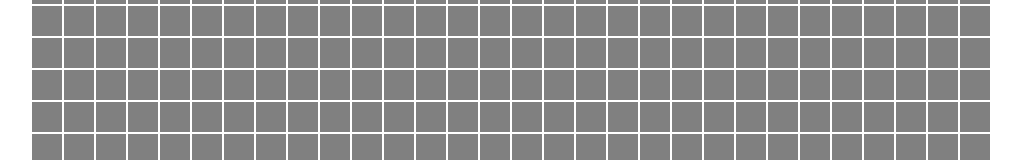
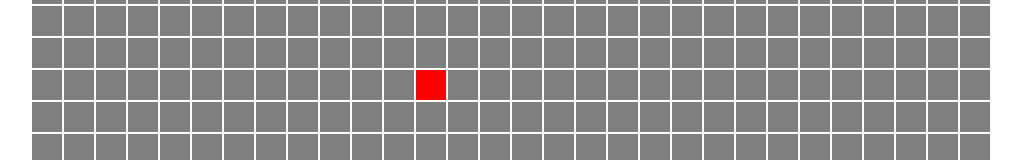
Before and after one commit to Imenatrix/cobrinha, a SvelteKit app: page / in a window 1280 px wide. Shown: the part 555-715 px from the top of the page, without its empty margins (129-1150 px from the left). Built offline with nearby package versions, Linux system fonts and the light colour scheme.

Commit message:
Implement fruit eating

```diff
--- a/src/routes/+page.svelte
+++ b/src/routes/+page.svelte
@@ -11,6 +11,8 @@
         x : 1,
         y : 0
     }
+
+    let fruit : {x : number, y : number} | null = null
 
     const body = [{
         x : Math.floor(WIDTH / 2),
@@ -27,6 +29,10 @@
             board.push(row)
         }
 
+        if (fruit != null) {
+            board[fruit.y][fruit.x] = 'fruit'
+        }
+
         for (let segment of body) {
             board[segment.y][segment.x] = 'segment'
         }
@@ -41,8 +47,31 @@
             head.x + movement.x <= WIDTH - 1 &&
             head.y + movement.y <= HEIGHT - 1
         ) {
-            head.x += movement.x
-            head.y += movement.y
+            body.push({
+                x : head.x + movement.x,
+                y : head.y + movement.y
+            })
+
+            head = body.at(-1)!
+            if (fruit != null) {
+                if (head.x == fruit.x && head.y == fruit.y) {
+                    fruit = null
+                }
+                else {
+                    body.shift()
+                }
+            }
+            else {
+                body.shift()
+            }
+
+        }
+
+        if (fruit == null) {
+            fruit = {
+                x : Math.floor(Math.random() * WIDTH),
+                y : Math.floor(Math.random() * HEIGHT)
+            }
         }
 
         render()
```
